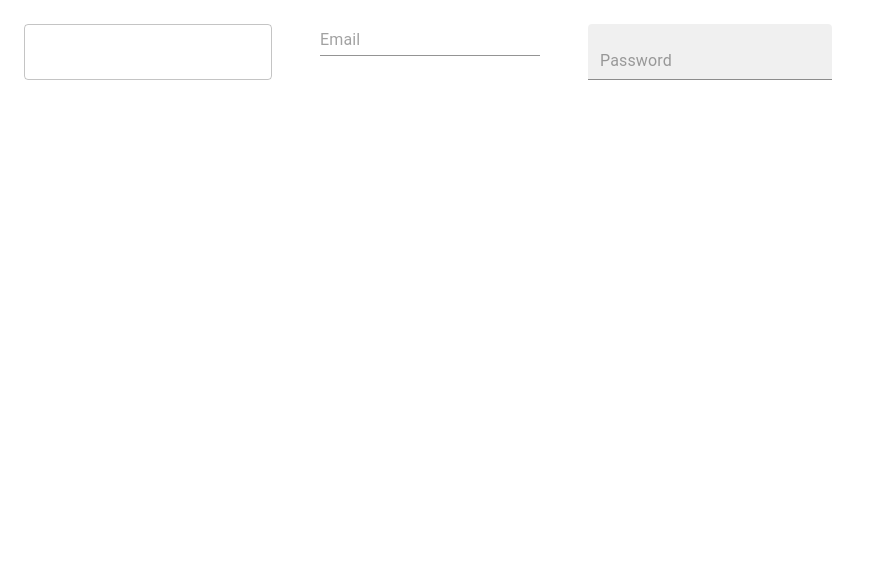
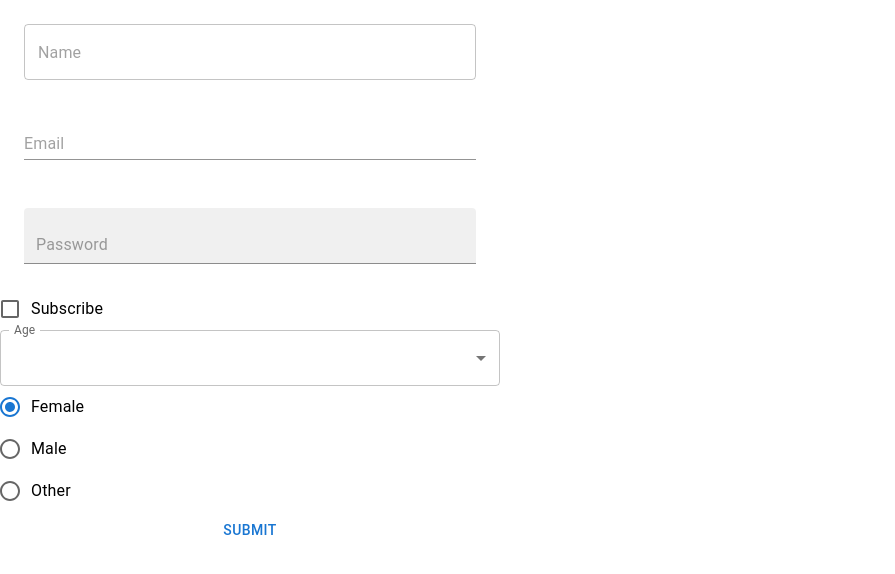
Before and after one commit to ShehabTaher/material-ui-tutorial, a React (Create React App) app: page / in a window 1280 px wide. Shown: the top 574 px of the page, without its empty margins (0-895 px from the left). Built offline with nearby package versions, Linux system fonts and the light colour scheme.

Commit message:
Finish Handling section

```diff
--- a/src/App.js
+++ b/src/App.js
@@ -1,15 +1,23 @@
-import MuiTypography from "./sectionOne/MuiTypography";
-import MuiButton from "./sectionOne/MuiButton";
-import MuiTextField from "./sectionOne/MuiTextField";
+import MuiTypography from './sectionOne/MuiTypography'
+import MuiButton from './sectionOne/MuiButton'
+import MuiTextField from './sectionOne/MuiTextField'
+import TextFieldHandling from './sectionTwo/TextFieldHandling'
+import CheckboxHandling from './sectionTwo/CheckboxHandling'
+import SelectDropdownHandling from './sectionTwo/SelectDropdownHandling'
+import RadioButtonHandling from './sectionTwo/RadioButtonHandling'
 
 function App() {
   return (
     <div>
       {/* <MuiTypography /> */}
       {/* <MuiButton /> */}
-      <MuiTextField />
+      {/* <MuiTextField /> */}
+      {/* <TextFieldHandling /> */}
+      {/* <CheckboxHandling /> */}
+      {/* <SelectDropdownHandling /> */}
+      <RadioButtonHandling />
     </div>
-  );
+  )
 }
 
-export default App;
+export default App
--- a/src/sectionOne/MuiTextField.js
+++ b/src/sectionOne/MuiTextField.js
@@ -1,7 +1,6 @@
 import React, { useState } from "react";
-import { TextField, Typography } from "@mui/material";
+import { TextField, Typography, Button } from "@mui/material";
 const MuiTextField = () => {
-  const [name, setName] = useState(" ");
   return (
     <div>
       {/*
@@ -9,9 +8,8 @@ const MuiTextField = () => {
        ==> variant : Styles
        ==> Additional Properties : onChange,type
        */}
+
       <TextField
-        value={name}
-        onChange={(e) => setName(e.target.value)}
         type="text"
         sx={{ margin: 3 }}
         placeholder="Name"
@@ -29,7 +27,6 @@ const MuiTextField = () => {
         placeholder="Password"
         variant="filled"
       />
-      <Typography>{name}</Typography>
     </div>
   );
 };
--- /dev/null
+++ b/src/sectionTwo/CheckboxHandling.js
@@ -0,0 +1,89 @@
+import React, { useState } from "react";
+import {
+  FormGroup,
+  FormControlLabel,
+  Checkbox,
+  TextField,
+  Button,
+} from "@mui/material";
+const CheckboxHandling = () => {
+  const [inputs, setInputs] = useState({
+    name: "",
+    email: "",
+    password: "",
+    subscribe: false,
+  });
+
+  const handleChange = (e) => {
+    setInputs((prevState) => ({
+      ...prevState,
+      [e.target.name]: e.target.value,
+    }));
+  };
+
+  const handleSubmit = (e) => {
+    e.preventDefault();
+    console.log(inputs);
+  };
+  return (
+    <div>
+      {/*
+            => Checkbox : used in form to check option
+            ==> Properties: - defaultChecked
+                                        - Additional properties: Onchange,disabled,sx,etc
+         */}
+      <form
+        style={{ display: "flex", flexDirection: "column" }}
+        onSubmit={handleSubmit}
+      >
+        <TextField
+          name="name"
+          value={inputs.name}
+          onChange={handleChange}
+          type="text"
+          sx={{ margin: 3 }}
+          placeholder="Name"
+          variant="outlined"
+        />
+        <TextField
+          name="email"
+          value={inputs.email}
+          onChange={handleChange}
+          type="email"
+          sx={{ margin: 3 }}
+          placeholder="Email"
+          variant="standard"
+        />
+        <TextField
+          name="password"
+          value={inputs.password}
+          onChange={handleChange}
+          type="password"
+          sx={{ margin: 3 }}
+          placeholder="Password"
+          variant="filled"
+        />
+        <FormGroup>
+          <FormControlLabel
+            control={
+              <Checkbox
+                onChange={() =>
+                  setInputs((prev) => ({
+                    ...prev,
+                    subscribe: !inputs.subscribe,
+                  }))
+                }
+              />
+            }
+            label="Subscribe"
+          />
+          {/* <FormControlLabel required control={<Checkbox />} label="Required" />
+          <FormControlLabel disabled control={<Checkbox />} label="Disabled" /> */}
+        </FormGroup>
+        <Button type="submit">Submit</Button>
+      </form>
+    </div>
+  );
+};
+
+export default CheckboxHandling;
--- /dev/null
+++ b/src/sectionTwo/RadioButtonHandling.js
@@ -0,0 +1,126 @@
+import {
+  Button,
+  Checkbox,
+  FormControl,
+  FormControlLabel,
+  FormGroup,
+  InputLabel,
+  MenuItem,
+  Radio,
+  RadioGroup,
+  Select,
+  TextField,
+} from '@mui/material'
+import React, { useState } from 'react'
+
+const RadioButtonHandling = () => {
+  const [inputs, setInputs] = useState({
+    name: '',
+    email: '',
+    password: '',
+    subscribe: false,
+    age: 0,
+    gender: '',
+  })
+
+  const handleChange = (e) => {
+    setInputs((prevState) => ({
+      ...prevState,
+      [e.target.name]: e.target.value,
+    }))
+  }
+
+  const handleSubmit = (e) => {
+    e.preventDefault()
+    console.log(inputs)
+  }
+  return (
+    <div>
+      {/*
+=> RadioButton : Used to select a single option from a list of options.
+    ==> Properties: - defaultChecked
+                            - Additional properties: onChange,  disabled, sx
+*/}
+      <form
+        style={{
+          display: 'flex',
+          flexDirection: 'column',
+          width: '500px',
+        }}
+        onSubmit={handleSubmit}
+      >
+        <TextField
+          name='name'
+          value={inputs.name}
+          onChange={handleChange}
+          type='text'
+          sx={{ margin: 3 }}
+          placeholder='Name'
+          variant='outlined'
+        />
+        <TextField
+          name='email'
+          value={inputs.email}
+          onChange={handleChange}
+          type='email'
+          sx={{ margin: 3 }}
+          placeholder='Email'
+          variant='standard'
+        />
+        <TextField
+          name='password'
+          value={inputs.password}
+          onChange={handleChange}
+          type='password'
+          sx={{ margin: 3 }}
+          placeholder='Password'
+          variant='filled'
+        />
+        <FormGroup>
+          <FormControlLabel
+            control={
+              <Checkbox
+                onChange={() =>
+                  setInputs((prev) => ({
+                    ...prev,
+                    subscribe: !inputs.subscribe,
+                  }))
+                }
+              />
+            }
+            label='Subscribe'
+          />
+        </FormGroup>
+        <FormControl fullWidth>
+          <InputLabel>Age</InputLabel>
+          <Select
+            name='age'
+            value={inputs.age}
+            label='Age'
+            onChange={handleChange}
+          >
+            <MenuItem value={10}>Ten</MenuItem>
+            <MenuItem value={20}>Twenty</MenuItem>
+            <MenuItem value={30}>Thirty</MenuItem>
+          </Select>
+          <RadioGroup
+            name='gender'
+            defaultValue='female'
+            onChange={handleChange}
+          >
+            <FormControlLabel
+              value='female'
+              control={<Radio />}
+              label='Female'
+            />
+            <FormControlLabel value='male' control={<Radio />} label='Male' />
+            <FormControlLabel value='other' control={<Radio />} label='Other' />
+          </RadioGroup>
+        </FormControl>
+        <Button type='submit'>Submit</Button>
+      </form>
+    </div>
+  )
+}
+
+export default RadioButtonHandling
--- /dev/null
+++ b/src/sectionTwo/SelectDropdownHandling.js
@@ -0,0 +1,106 @@
+import {
+  Button,
+  Checkbox,
+  FormControl,
+  FormControlLabel,
+  FormGroup,
+  InputLabel,
+  MenuItem,
+  Select,
+  TextField,
+} from '@mui/material'
+import React, { useState } from 'react'
+const SelectDropdownHandling = () => {
+  const [inputs, setInputs] = useState({
+    name: '',
+    email: '',
+    password: '',
+    subscribe: false,
+    age: 0,
+  });
+
+  const handleChange = (e) => {
+    setInputs((prevState) => ({
+      ...prevState,
+      [e.target.name]: e.target.value,
+    }));
+  };
+
+  const handleSubmit = (e) => {
+    e.preventDefault();
+    console.log(inputs);
+  };
+  return (
+    <div>
+      {/*
+         => Select : - Used as dropdowns
+                            - Uses a Menu List to select a dropdown menu
+        ==> Properties:- defaultValue
+                                    - Additional properties: onChange,  disabled, sx
+         */}
+      <form
+        style={{ display: 'flex', flexDirection: 'column', width: '500px' }}
+        onSubmit={handleSubmit}
+      >
+        <TextField
+          name="name"
+          value={inputs.name}
+          onChange={handleChange}
+          type="text"
+          sx={{ margin: 3 }}
+          placeholder="Name"
+          variant="outlined"
+        />
+        <TextField
+          name="email"
+          value={inputs.email}
+          onChange={handleChange}
+          type="email"
+          sx={{ margin: 3 }}
+          placeholder="Email"
+          variant="standard"
+        />
+        <TextField
+          name="password"
+          value={inputs.password}
+          onChange={handleChange}
+          type="password"
+          sx={{ margin: 3 }}
+          placeholder="Password"
+          variant="filled"
+        />
+        <FormGroup>
+          <FormControlLabel
+            control={
+              <Checkbox
+                onChange={() =>
+                  setInputs((prev) => ({
+                    ...prev,
+                    subscribe: !inputs.subscribe,
+                  }))
+                }
+              />
+            }
+            label="Subscribe"
+          />
+        </FormGroup>
+        <FormControl fullWidth>
+          <InputLabel>Age</InputLabel>
+          <Select
+            name="age"
+            value={inputs.age}
+            label="Age"
+            onChange={handleChange}
+          >
+            <MenuItem value={10}>Ten</MenuItem>
+            <MenuItem value={20}>Twenty</MenuItem>
+            <MenuItem value={30}>Thirty</MenuItem>
+          </Select>
+        </FormControl>
+        <Button type="submit">Submit</Button>
+      </form>
+    </div>
+  );
+};
+
+export default SelectDropdownHandling;
--- /dev/null
+++ b/src/sectionTwo/TextFieldHandling.js
@@ -0,0 +1,57 @@
+import React, { useState } from "react";
+import { TextField, Typography, Button } from "@mui/material";
+const TextFieldHandling = () => {
+  const [inputs, setInputs] = useState({
+    name: "",
+    email: "",
+    password: "",
+  });
+
+  const handleChange = (e) => {
+    setInputs((prevState) => ({
+      ...prevState,
+      [e.target.name]: e.target.value,
+    }));
+  };
+
+  const handleSubmit = (e) => {
+    e.preventDefault();
+    console.log(inputs);
+  };
+  return (
+    <div>
+      <form onSubmit={handleSubmit}>
+        <TextField
+          name="name"
+          value={inputs.name}
+          onChange={handleChange}
+          type="text"
+          sx={{ margin: 3 }}
+          placeholder="Name"
+          variant="outlined"
+        />
+        <TextField
+          name="email"
+          value={inputs.email}
+          onChange={handleChange}
+          type="email"
+          sx={{ margin: 3 }}
+          placeholder="Email"
+          variant="standard"
+        />
+        <TextField
+          name="password"
+          value={inputs.password}
+          onChange={handleChange}
+          type="password"
+          sx={{ margin: 3 }}
+          placeholder="Password"
+          variant="filled"
+        />
+        <Button type="submit">Submit</Button>
+      </form>
+    </div>
+  );
+};
+
+export default TextFieldHandling;
```
Also changed, not shown: 2 other files (tests, documents, lock files or other folders).
